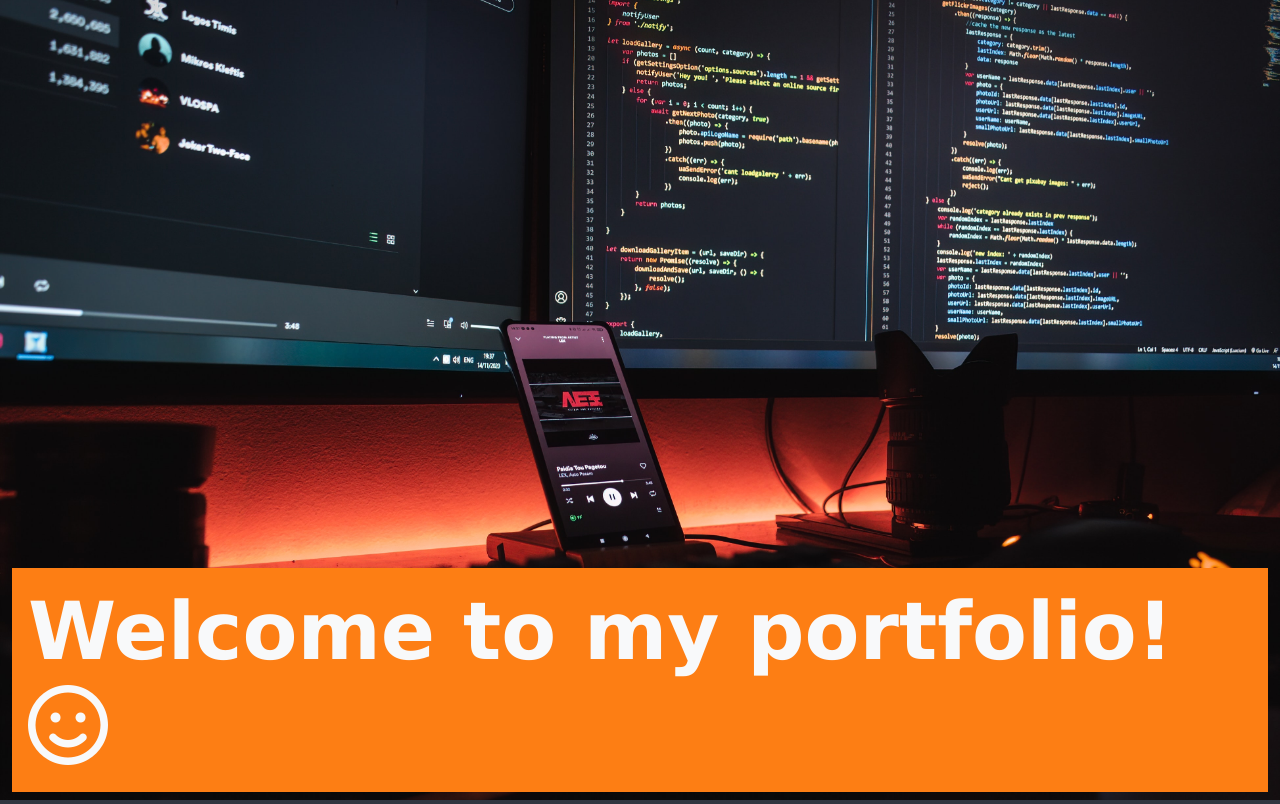
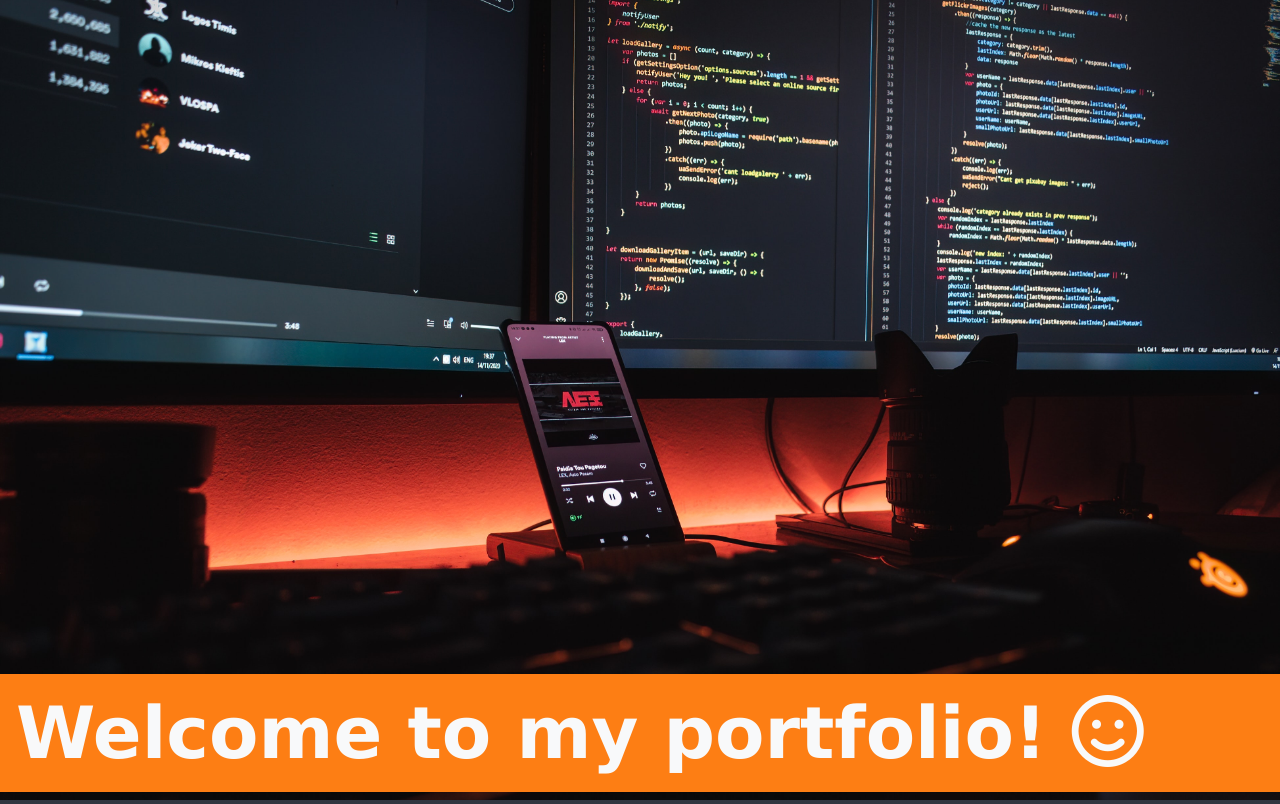
Before and after one commit to ajmir-github/portfolio, a plain HTML site: page index.html in a window 1280 px wide. Shown: the top 804 px of the page. Drawn offline with nearby package versions, Linux system fonts and the light colour scheme.

Commit message:
width of page fitted to the screen sized

```diff
--- a/css/style.scss
+++ b/css/style.scss
@@ -1,8 +1,9 @@
 body{
   background-color: var(--bs-gray-dark);
   background: linear-gradient(to bottom, #36373a, #102e69);
+  box-sizing: border-box;
+  width: 100vw;
   overflow-x: hidden;
-  width: 100vw;
 }
 
 .section{
--- a/index.html
+++ b/index.html
@@ -46,12 +46,10 @@
   <!-- Welcome message -->
   <div class="container-fluid welcome-container">
 
-    <div class="row align-items-end justify-content-end">
-      <div class="col">
-        <h4 class="display-1 observe" class-onShow="slide-in-right" class-onHide="slide-out-right">
+    <div class="row align-items-end">
+        <h4 class="display-2 observe" class-onShow="slide-in-right" class-onHide="slide-out-right">
           Welcome to my portfolio! <i class="far fa-smile"></i>
         </h4>
-      </div>
     </div>
   </div>
   <!-- End of Welcome message -->
```
Also changed, not shown: css/style.css, 1 other file.
